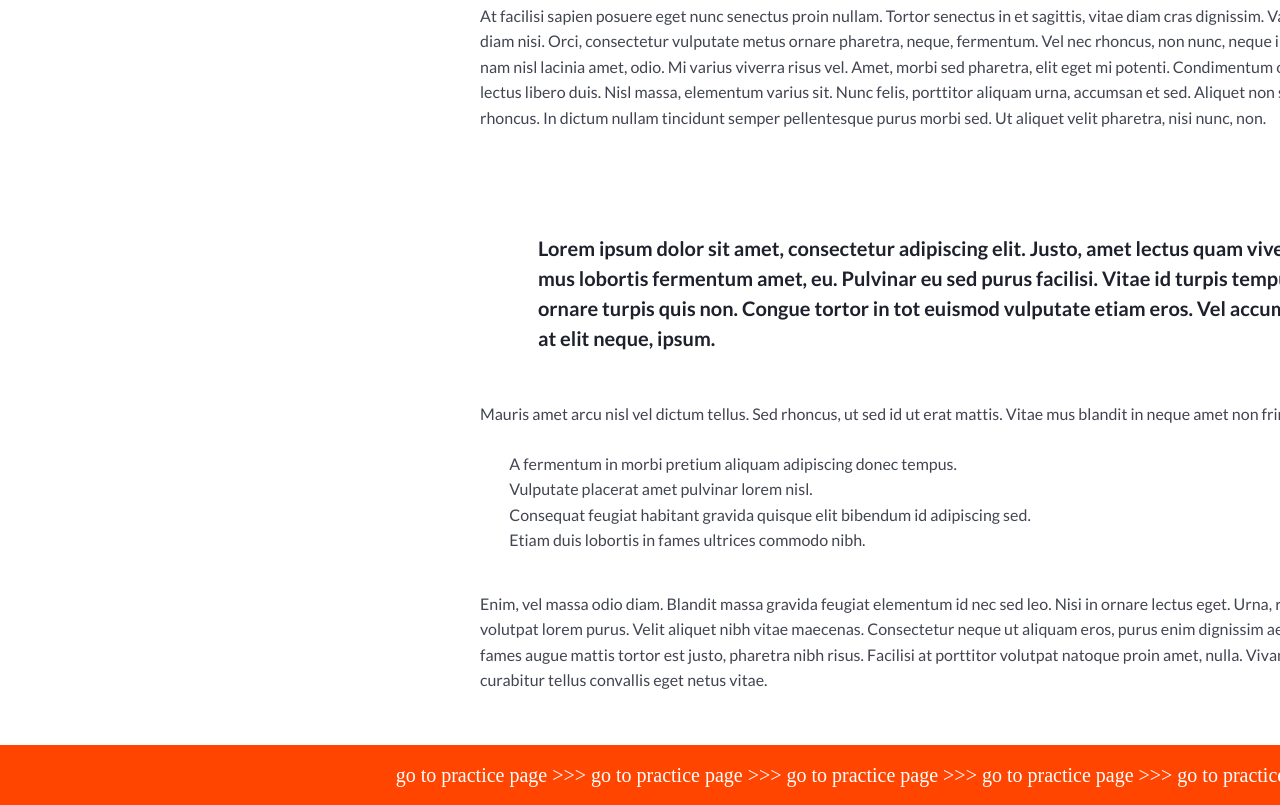
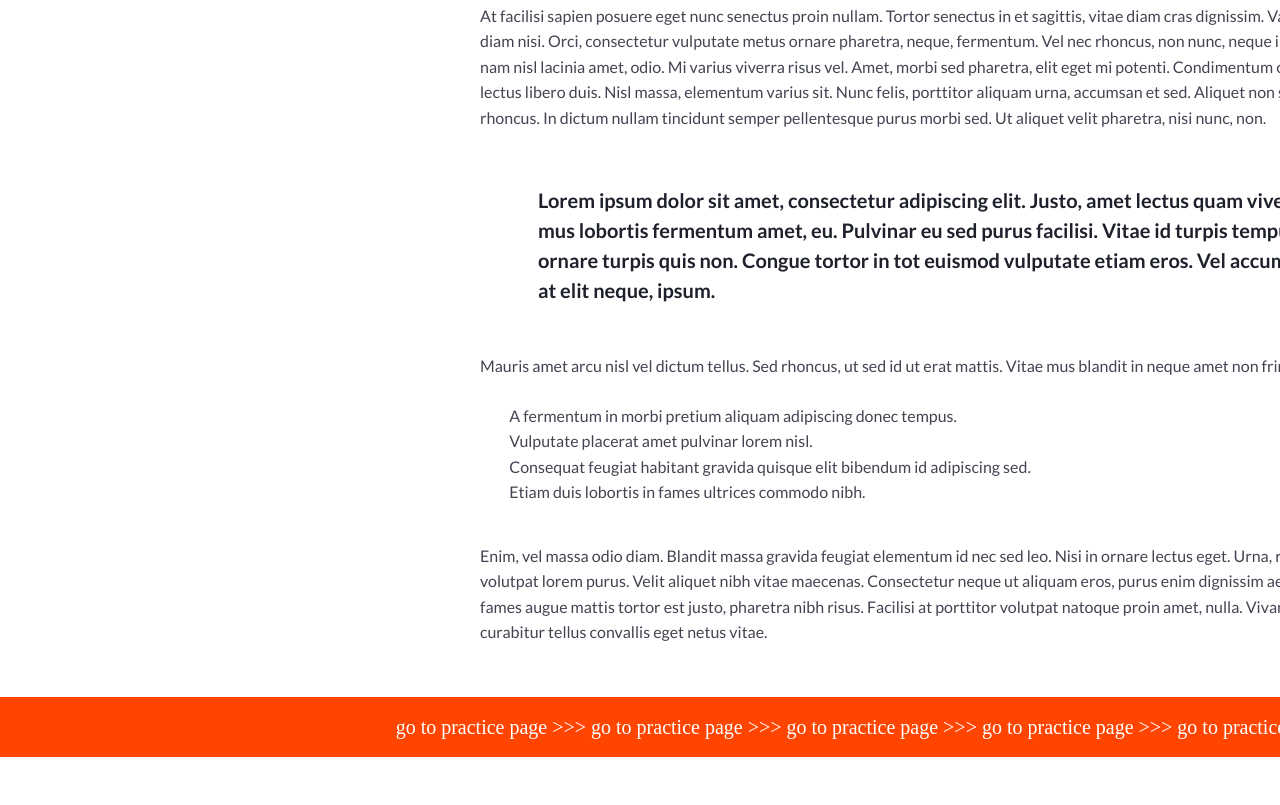
Before and after one commit to DVL1982/lesson6, a plain HTML site: page index.html in a window 1280 px wide. Shown: the part 1000-1805 px from the top of the page. After the commit the page ends 1784 px from the top, so only its background shows below. Drawn offline with Linux system fonts and the light colour scheme; a web font is replaced by a local one.

Commit message:
Add files via upload

```diff
--- a/css/style.css
+++ b/css/style.css
@@ -68,7 +68,6 @@
 }
 
 .boldtext2 {
-  margin-top: 48px;
   display: block;
   width: 752px;
   height: 120px;
```
